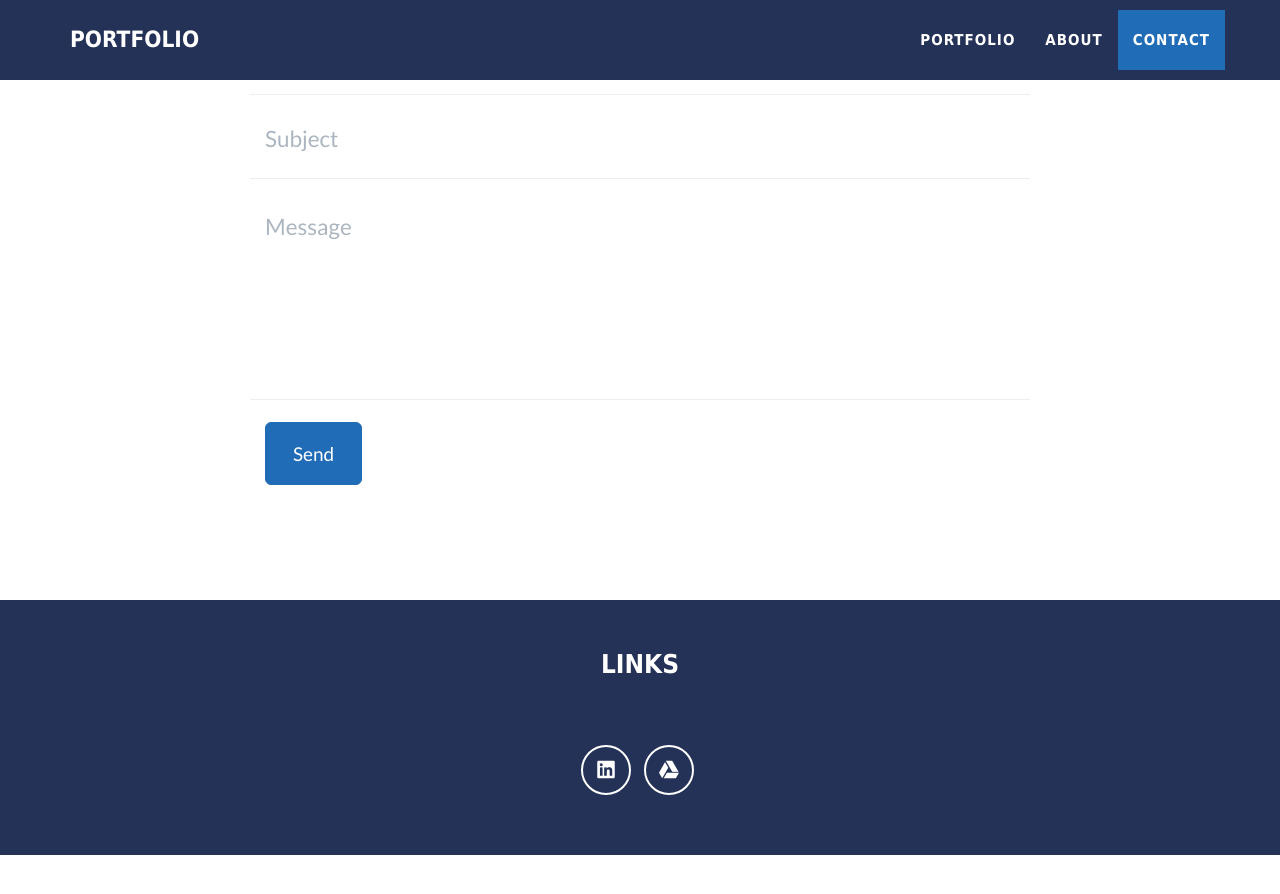
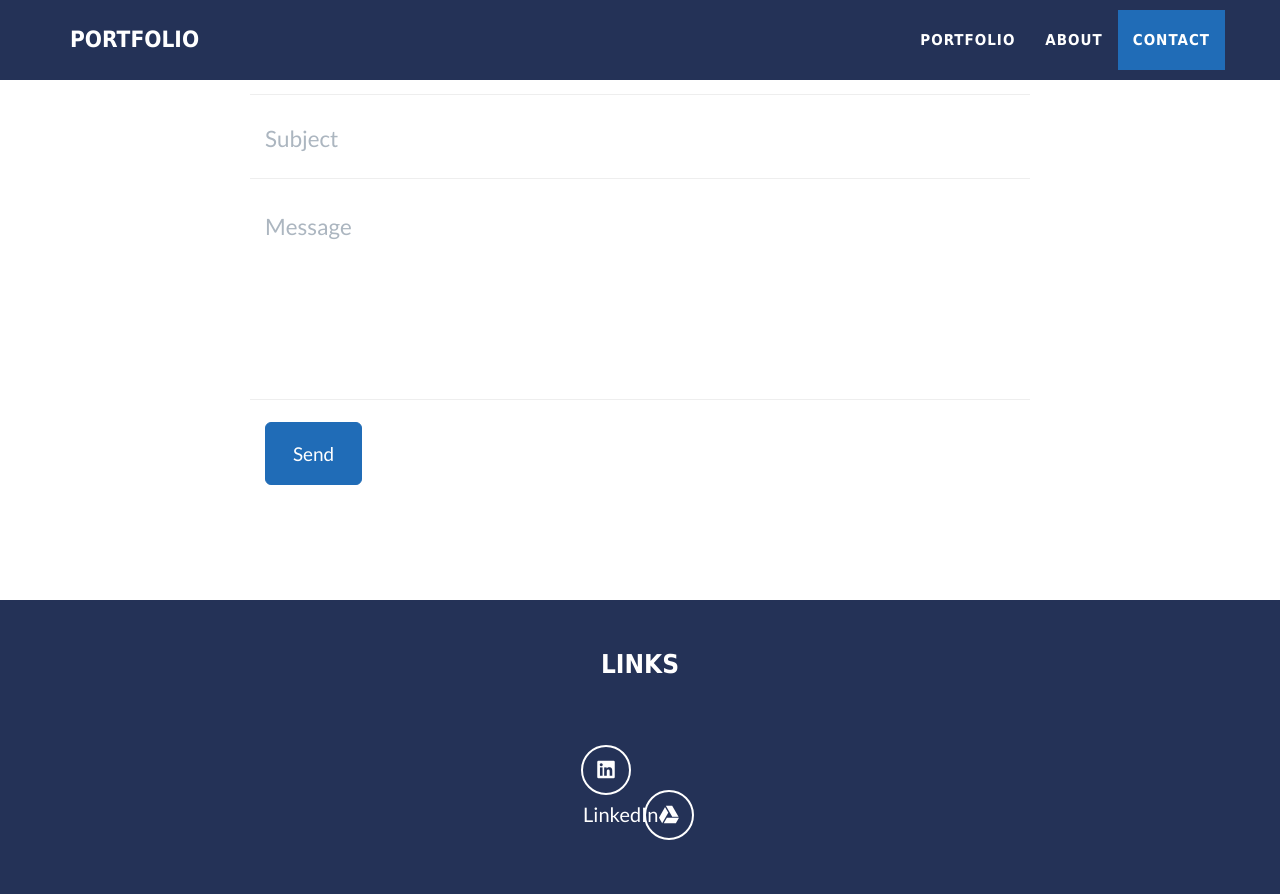
Before and after one commit to Kelly-Portfolio/Kelly-Portfolio.github.io, a Jekyll site: the page built from _posts/2014-07-18-project-1.markdown, in a window 1280 px wide and 900 px high, scrolled down 2207 px. Shown: the top 894 px of the window. Built offline with Jekyll 4.4.1, drawn with Linux system fonts in a browser that asks for light colours; before the commit the page ends 3062 px from its top, so only the background shows below that.

Commit message:
Update footer.html

```diff
--- a/_includes/footer.html
+++ b/_includes/footer.html
@@ -17,7 +17,9 @@
             {% for network in site.social %}
             <li>
               <a href="{{ network.url }}" class="btn-social btn-outline"><i
-                  class="fa-brands fa-fw fa-{{ network.title }}"></i></a>
+                  class="fa-brands fa-fw fa-{{ network.title }}"></i>
+                  <p> {{ network.description }} </p>
+              </a>
             </li>
             {% endfor %}
          </ul>
```
